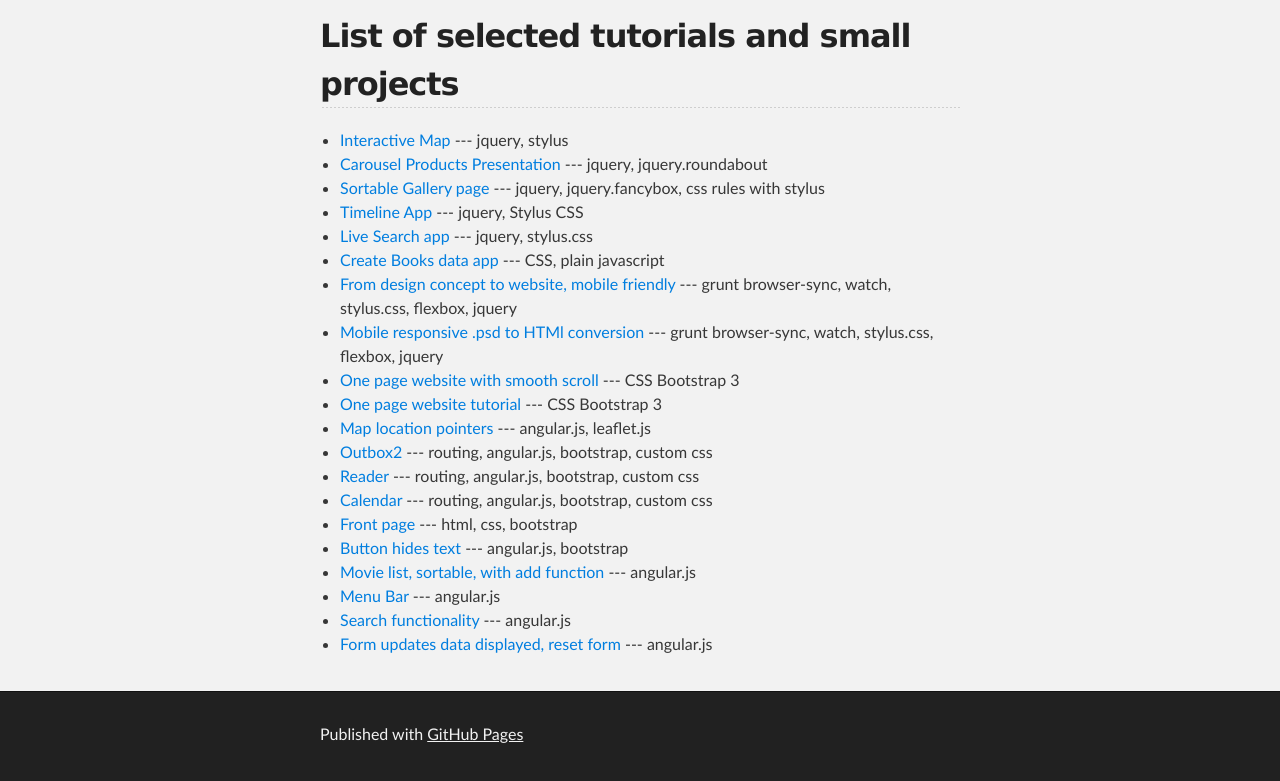
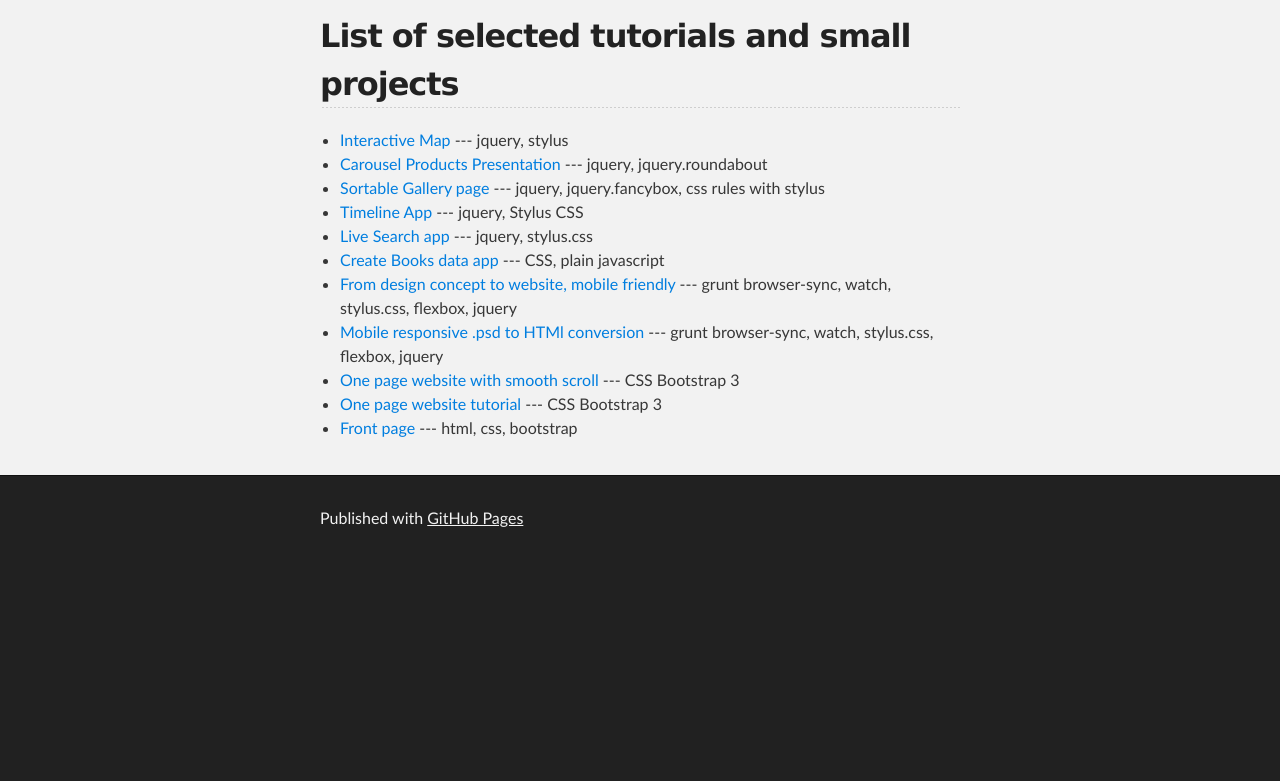
Before and after one commit to LiviuLvu/liviulvu.github.io, a plain HTML site: page index.html in a window 1280 px wide. Shown: the part 824-1605 px from the top of the page. After the commit the page ends 1389 px from the top, so only its background shows below. Drawn offline with Linux system fonts and the light colour scheme.

```diff
--- a/index.html
+++ b/index.html
@@ -73,35 +73,8 @@
 <a href="https://liviuLvu.github.io/Bootstrap3_onePage_tut1">One page website tutorial</a>
 --- CSS Bootstrap 3</li>
 <li>
-<a href="https://liviuLvu.github.io/map_custom_directive">Map location pointers</a>
---- angular.js, leaflet.js</li>
-<li>
-<a href="https://liviuLvu.github.io/codeacademy/outbox2">Outbox2</a>
---- routing, angular.js, bootstrap, custom css</li>
-<li>
-<a href="https://liviuLvu.github.io/codeacademy/reader">Reader</a>
---- routing, angular.js, bootstrap, custom css</li>
-<li>
-<a href="https://liviuLvu.github.io/codeacademy/calendar">Calendar</a>
---- routing, angular.js, bootstrap, custom css</li>
-<li>
 <a href="https://liviuLvu.github.io/codeacademy/airbnb_website">Front page</a>
 --- html, css, bootstrap</li>
-<li>
-<a href="http://liviulvu.github.io/isolated_scope_directive/">Button hides text</a>
---- angular.js, bootstrap</li>
-<li>
-<a href="http://liviulvu.github.io/movie_list_sortable_add/">Movie list, sortable, with add function</a>
---- angular.js</li>
-<li>
-<a href="http://liviulvu.github.io/nav_menu/">Menu Bar</a>
---- angular.js</li>
-<li>
-<a href="http://liviulvu.github.io/search_simple_example/">Search functionality</a>
---- angular.js</li>
-<li>
-<a href="http://liviulvu.github.io/form_update_data/">Form updates data displayed, reset form</a>
---- angular.js</li>
 </ul>
       </section>
     </div>
```
Also changed, not shown: params.json (+7 -1 lines).
